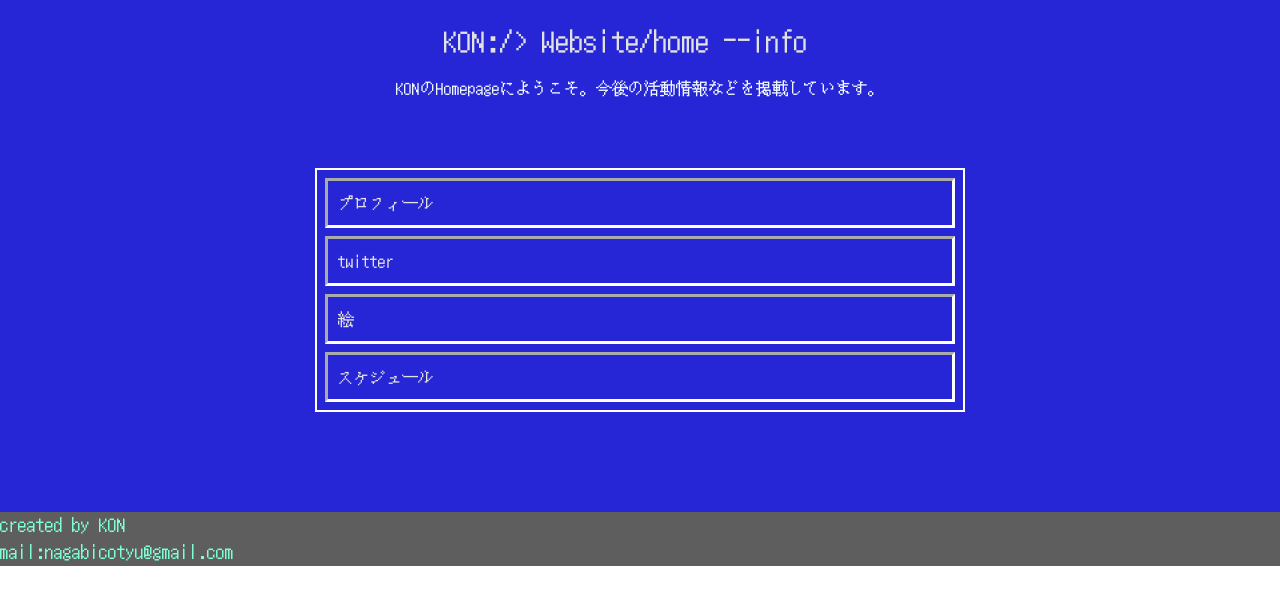
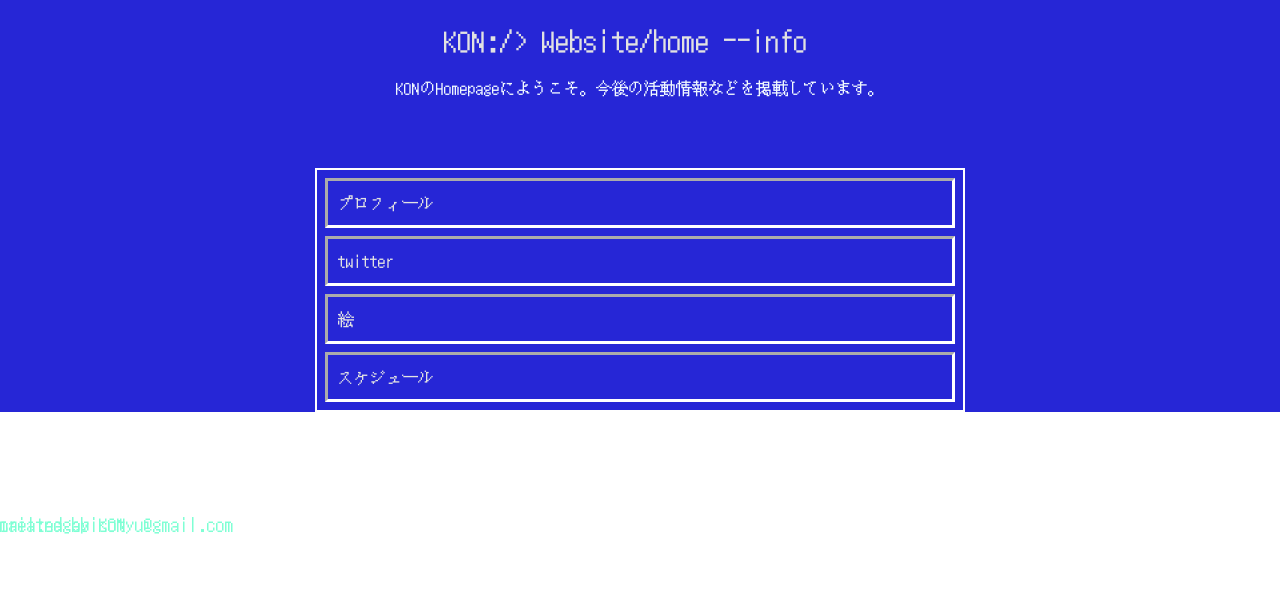
Before and after one commit to naganicotyu/1026, a Nuxt app: page / in a window 1280 px wide. Shown: the top 604 px of the page. Built offline with nearby package versions, Linux system fonts and the light colour scheme.

Commit message:
ausolute

```diff
--- a/components/footerInfo.vue
+++ b/components/footerInfo.vue
@@ -11,10 +11,13 @@
 margin-top: 100px;
 background-color:#5e5e5e;
 width: 100%;
+position: relative;
+bottom:0px;
 }
 
 .footerText{
     font-size: large;
     color: aquamarine;
+    position:absolute;
 }
 </style>
```
